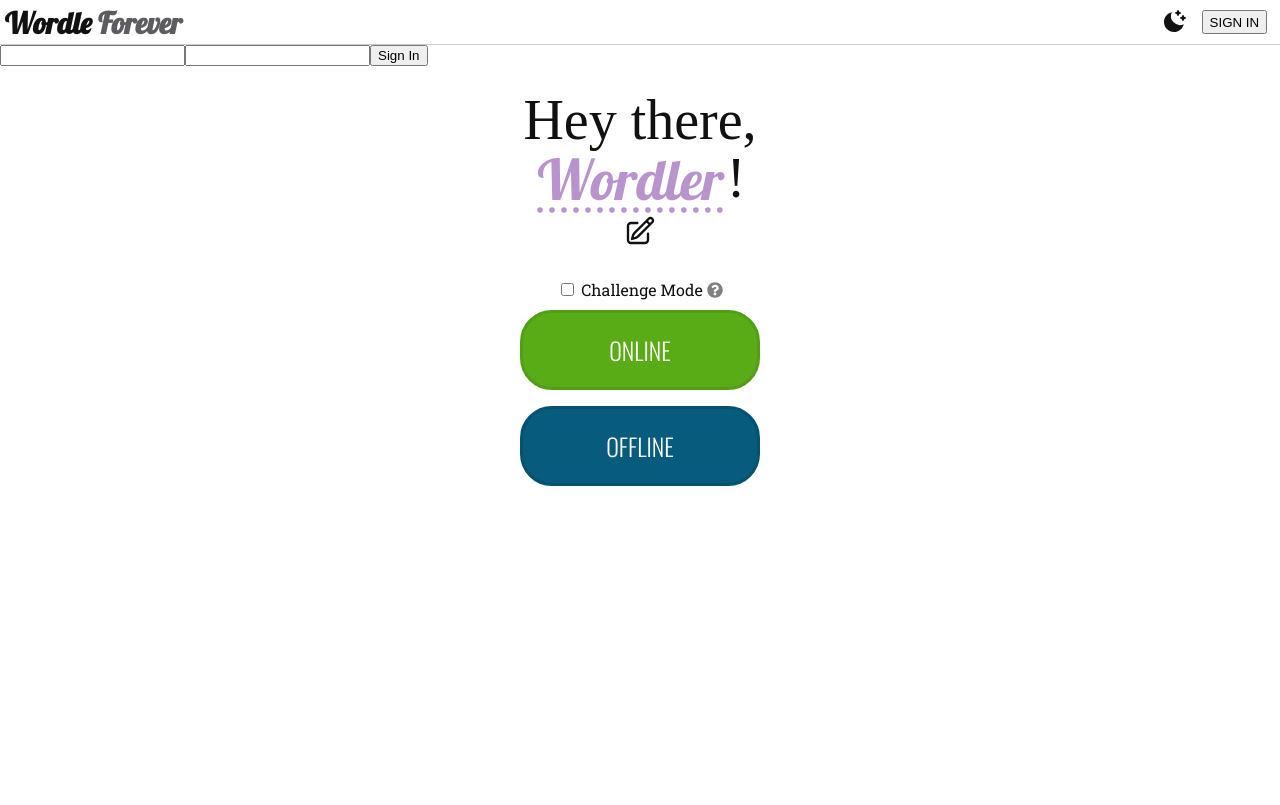
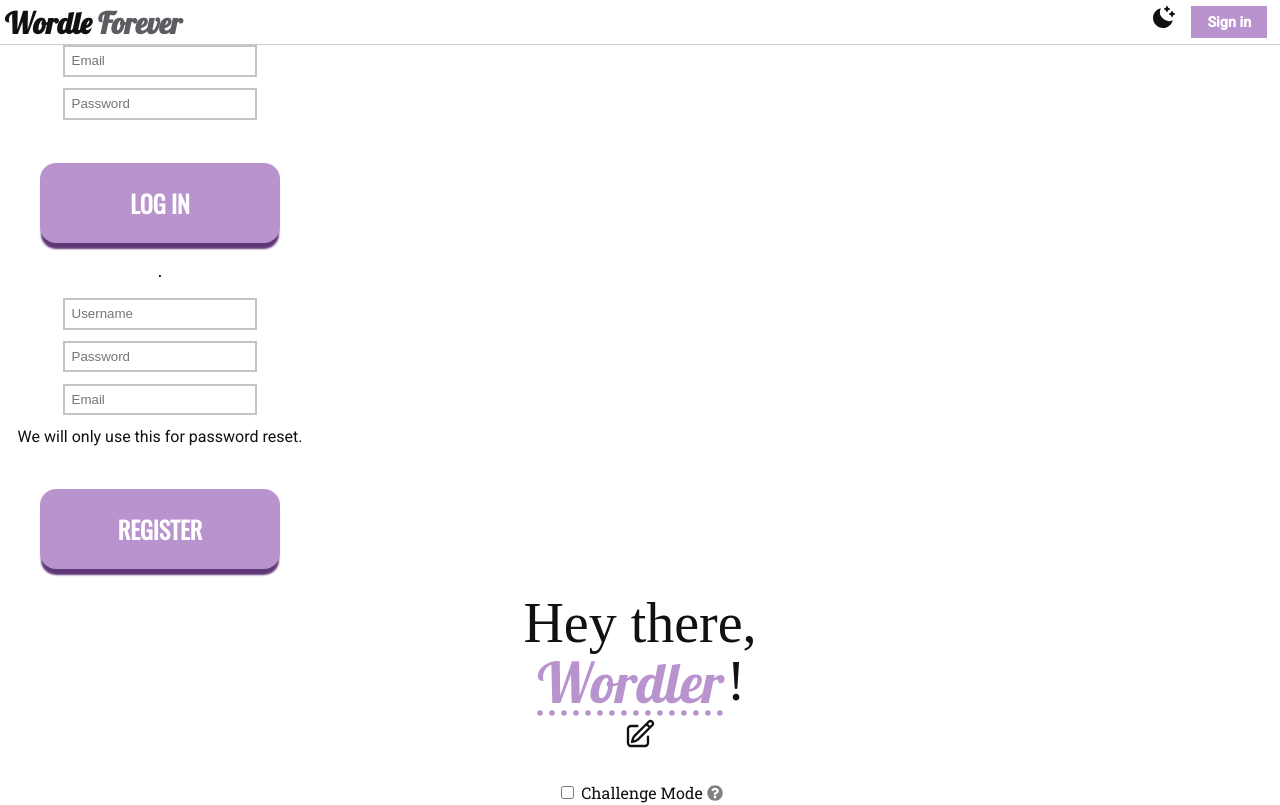
Before and after one commit to louieluuu/wordleforever, a React (Vite) app in the folder client/: page / in a window 1280 px wide. Shown: the top 805 px of the page. Built offline with nearby package versions, Linux system fonts and the light colour scheme; no server answers; some icons are missing; a web font is replaced by a local one.

Commit message:
Add auth styles

```diff
--- a/client/src/components/LoginPage.jsx
+++ b/client/src/components/LoginPage.jsx
@@ -16,9 +16,11 @@ function LoginPage() {
       </div>
     )
   }
+
   if (loading) {
     return <p>Loading...</p>
   }
+
   if (user) {
     return (
       <div>
@@ -26,21 +28,36 @@ function LoginPage() {
       </div>
     )
   }
+
   return (
-    <div className="App">
+    <div className="auth">
       <input
+        className="auth__form"
         type="email"
+        placeholder="Email"
         value={email}
         onChange={(e) => setEmail(e.target.value)}
       />
       <input
+        className="auth__form"
         type="password"
+        placeholder="Password"
         value={password}
         onChange={(e) => setPassword(e.target.value)}
       />
-      <button onClick={() => signInWithEmailAndPassword(email, password)}>
-        Sign In
+      <button
+        className="menu__btn--auth"
+        onClick={() => signInWithEmailAndPassword(email, password)}
+      >
+        LOG IN
       </button>
+      <hr
+        style={{
+          marginBlock: "1.3rem",
+          borderColor: "black",
+          borderWidth: "1px",
+        }}
+      />
     </div>
   )
 }
--- a/client/src/components/MenuRoutes.jsx
+++ b/client/src/components/MenuRoutes.jsx
@@ -9,7 +9,10 @@ import MenuOnlineModes from "./MenuOnlineModes"
 import MenuOfflineModes from "./MenuOfflineModes"
 import WaitingRoom from "./WaitingRoom"
 import ChallengeForm from "./ChallengeForm"
+
+// TODO: LOUIE - Temporary placement (not sure where to put)
 import LoginPage from "./LoginPage"
+import RegisterPage from "./RegisterPage"
 
 function MenuRoutes({
   username,
@@ -29,6 +32,7 @@ function MenuRoutes({
   return (
     <div className="page-content">
       <LoginPage />
+      <RegisterPage />
       <WelcomeMessage
         username={username}
         setUsername={setUsername}
--- a/client/src/components/NavBar.jsx
+++ b/client/src/components/NavBar.jsx
@@ -75,7 +75,7 @@ function NavBar() {
             className={getColorThemeClassName()}
             onClick={switchColorTheme}
           />
-          <button>SIGN IN</button>
+          <button className="navbar__login">Sign in</button>
         </div>
         <InfoModal show={showInfoModal} handleClose={closeInfoModal} />
       </header>
--- /dev/null
+++ b/client/src/components/RegisterPage.jsx
@@ -0,0 +1,64 @@
+import React, { useState } from "react"
+
+import { auth } from "../firebase"
+import { useCreateUserWithEmailAndPassword } from "react-firebase-hooks/auth"
+
+function RegisterPage() {
+  const [username, setUsername] = useState("")
+  const [email, setEmail] = useState("")
+  const [password, setPassword] = useState("")
+  const [createUserWithEmailAndPassword, user, loading, error] =
+    useCreateUserWithEmailAndPassword(auth)
+
+  if (error) {
+    return (
+      <div>
+        <p>Error: {error.message}</p>
+      </div>
+    )
+  }
+  if (loading) {
+    return <p>Loading...</p>
+  }
+  if (user) {
+    return (
+      <div>
+        <p>Registered User: {user.user.email}</p>
+      </div>
+    )
+  }
+  return (
+    <div className="auth">
+      <input
+        className="auth__form"
+        placeholder="Username"
+        type="text"
+        value={username}
+        onChange={(e) => setUsername(e.target.value)}
+      />
+      <input
+        className="auth__form"
+        placeholder="Password"
+        type="password"
+        value={password}
+        onChange={(e) => setPassword(e.target.value)}
+      />
+      <input
+        className="auth__form"
+        placeholder="Email"
+        type="email"
+        value={email}
+        onChange={(e) => setEmail(e.target.value)}
+      />
+      We will only use this for password reset.
+      <button
+        className="menu__btn--auth"
+        onClick={() => createUserWithEmailAndPassword(email, password)}
+      >
+        REGISTER
+      </button>
+    </div>
+  )
+}
+
+export default RegisterPage
--- a/client/src/firebase.js
+++ b/client/src/firebase.js
@@ -1,9 +1,11 @@
 import { initializeApp } from "firebase/app"
+
 import {
   getAuth,
   createUserWithEmailAndPassword,
   signInWithEmailAndPassword,
 } from "firebase/auth"
+
 import {
   getFirestore,
   doc,
--- a/client/src/styles/_variables.scss
+++ b/client/src/styles/_variables.scss
@@ -33,6 +33,7 @@ html[data-theme="light"] {
   --challenge: hsl(12, 90%, 35%);
   --username: hsl(278, 37%, 69%);
   --username-hover: brightness(110%);
+  --username-shadow: hsl(278, 37%, 34%);
   --header-hover: 65%;
   --waiting-room-background: url(../assets/waiting_room.jpg);
   --waiting-room-vertical: 10%;
@@ -73,6 +74,7 @@ html[data-theme="dark"] {
   --challenge: hsl(12, 90%, 40%);
   --username: hsl(40, 78%, 53%);
   --username-hover: brightness(112%);
+  --username-shadow: hsl(40, 78%, 29%);
   --header-hover: 85%;
   --waiting-room-background: url(../assets/waiting_room_dark.jpg);
   --waiting-room-vertical: 30%;
@@ -115,6 +117,7 @@ $btn-neutral-hover: var(--btn-neutral-hover);
 $challenge: var(--challenge);
 $username: var(--username);
 $username-hover: var(--username-hover);
+$username-shadow: var(--username-shadow);
 $header-hover: var(--header-hover);
 $waiting-room-background: var(--waiting-room-background);
 $waiting-room-vertical: var(--waiting-room-vertical);
--- /dev/null
+++ b/client/src/styles/components/_auth.scss
@@ -0,0 +1,16 @@
+.auth {
+  display: flex;
+  flex-direction: column;
+  align-items: center;
+  max-width: 25vw;
+  gap: 0.7rem;
+
+  &__form {
+    color: $color;
+    background-color: $bg-main;
+
+    border: $btn-copy-border 2px solid;
+
+    padding: 0.4rem;
+  }
+}
--- a/client/src/styles/components/_menu.scss
+++ b/client/src/styles/components/_menu.scss
@@ -144,6 +144,19 @@
     margin-top: 2rem;
     margin-bottom: 1rem;
   }
+
+  &__btn--auth {
+    @extend .menu__btn;
+
+    font-weight: bold;
+    border-radius: 1rem;
+    border: none;
+    box-shadow: 0 7px 2px -1px $username-shadow;
+
+    background-color: $username;
+
+    margin-top: 2rem;
+  }
 }
 
 .challenge {
--- a/client/src/styles/components/_navbar.scss
+++ b/client/src/styles/components/_navbar.scss
@@ -62,6 +62,30 @@
 
     &.dark {
       transform: rotateY(180deg);
+    }
+  }
+
+  &__login {
+    color: white;
+    background-color: $username;
+
+    font-family: "Roboto";
+    font-weight: bold;
+    font-size: 0.9rem;
+
+    height: 2rem;
+
+    border: none;
+    padding-inline: 1rem;
+
+    &:hover {
+      opacity: $header-hover;
+      cursor: pointer;
+      transition-duration: 0.1s;
+    }
+
+    &:active {
+      transform: scale(0.9);
     }
   }
 }
--- a/client/src/styles/main.scss
+++ b/client/src/styles/main.scss
@@ -4,6 +4,7 @@
 
 @import "variables";
 @import "./components/navbar";
+@import "./components/auth";
 @import "./components/page-content";
 @import "./components/menu";
 @import "./components/welcome-message";
```
